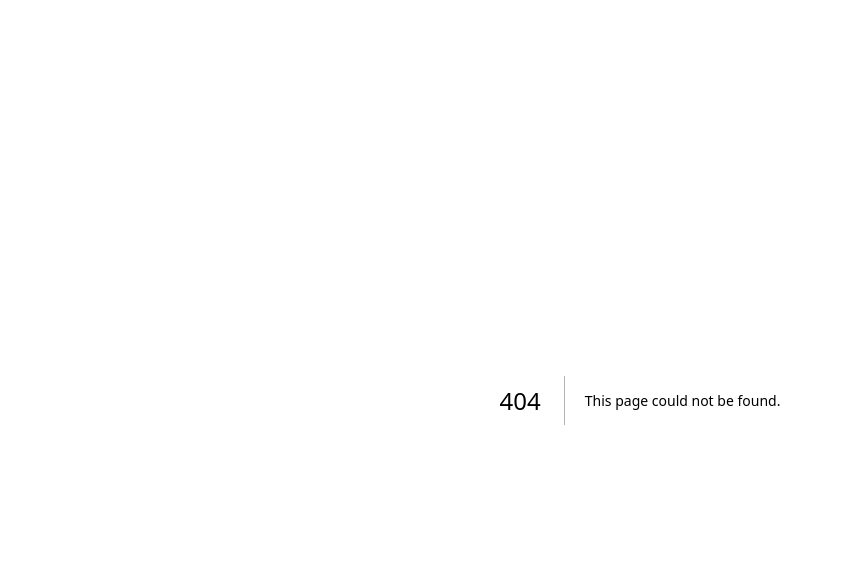
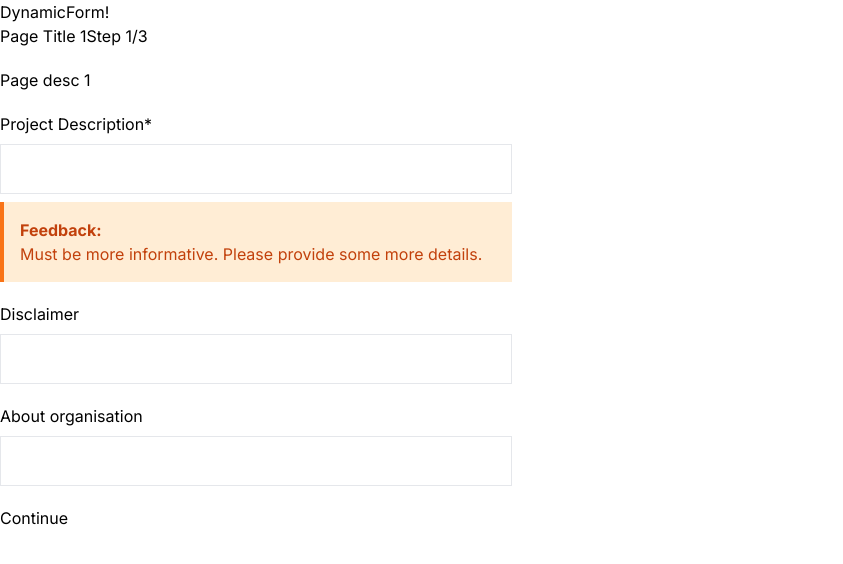
Before and after one commit to Trust-Anchor-Group/Neuro-Admin, a Next.js app: page /project in a window 1280 px wide. Before the commit this address had no page. Shown: the top 564 px of the page, without its empty margins (0-843 px from the left). Built offline with nearby package versions, Linux system fonts and the light colour scheme.

Commit message:
feat(DynamicForm): add dynamic form component

```diff
--- a/package.json
+++ b/package.json
@@ -23,12 +23,14 @@
     "next": "15.1.4",
     "react": "^19.0.0",
     "react-dom": "^19.0.0",
+    "react-hook-form": "^7.54.2",
     "react-icons": "^5.4.0",
     "react-map-gl": "^7.1.8",
     "recharts": "^2.15.0",
     "set-cookie-parser": "^2.7.1",
     "use-debounce": "^10.0.4",
-    "uuid": "^11.0.5"
+    "uuid": "^11.0.5",
+    "yup": "^1.6.1"
   },
   "devDependencies": {
     "@eslint/eslintrc": "^3",
--- /dev/null
+++ b/public/dynaFormDemo.json
@@ -0,0 +1,81 @@
+{
+    "title": "My first form",
+    "description": "My first description",
+    "pages": [
+      {
+        "title": "Page Title 1",
+        "description": "Page desc 1",
+        "inputs": [
+          {
+            "label": "Project Description",
+            "name": "projectDescription",
+            "type": "String",
+            "required": true,
+            "comment": "Must be more informative. Please provide some more details."
+          },
+          {
+            "label":"Disclaimer",
+            "name":"disclaimer",
+            "required": false,
+            "comment": null
+          },
+          {
+            "label":"About organisation",
+            "name":"aboutOrganisation",
+            "required": false,
+            "comment": null
+          }
+        ]
+      },
+      {
+        "title": "Page Title 2",
+        "description": "Page desc 2",
+        "inputs": [
+          {
+            "label": "Field 2",
+            "name": "field2",
+            "type": "String",
+            "required": true,
+            "comment": null
+          },
+          {
+            "label":"Field 2.1",
+            "name":"field21",
+            "required": false,
+            "comment": null
+          },
+          {
+            "label":"Field 2.2",
+            "name":"field22",
+            "required": false,
+            "comment": null
+          }
+        ]
+      },
+      {
+        "title": "Page Title 3",
+        "description": "Page desc 3",
+        "inputs": [
+          {
+            "label": "Field 3",
+            "name": "field3",
+            "type": "String",
+            "required": true,
+            "comment": null
+          },
+          {
+            "label":"Field 3.1",
+            "name":"field31",
+            "required": false,
+            "comment": null
+          },
+          {
+            "label":"Field 3.2",
+            "name":"field32",
+            "required": false,
+            "comment": null
+          }
+        ]
+      }
+    ]
+}
--- /dev/null
+++ b/src/app/project/page.js
@@ -0,0 +1,12 @@
+import DynamicForm from "@/components/forms/projectInfo/DynamicForm";
+
+export default function Project() {
+
+    return (
+        <>
+            <h1>DynamicForm!</h1>
+            <DynamicForm uri="./dynaFormDemo.json" />
+        </>
+    )
+
+}
--- /dev/null
+++ b/src/components/forms/projectInfo/DynamicForm.jsx
@@ -0,0 +1,142 @@
+"use client";
+import {useEffect, useState} from "react";
+import {useForm} from "react-hook-form";
+import {v4 as uuidv4} from "uuid";
+
+const DynamicForm = ({uri, endpoint}) => {
+
+    const [template, setTemplate] = useState(null);
+    const [pageIndex, setPageIndex] = useState(0);
+    const [pageData, setPageData] = useState(null);
+    const [formInfo, setFormInfo] = useState({});
+
+    const {
+        register,
+        handleSubmit,
+        formState: {errors},
+        trigger
+    } = useForm({
+        mode: 'onChange',
+        reValidateMode: 'onChange'
+    });
+
+    const fetchFormContent = async () => {
+        try {
+            const response = await fetch(uri, {
+                method: 'GET',
+                headers: {
+                    'content-type': 'application/json'
+                },
+                credentials: "include"
+            });
+
+            if(!response.ok){
+                console.log(`Response not ok: ${response.statusText}`);
+            }
+
+            const responseData = await response.json();
+            console.log('Response data:', responseData);
+            setTemplate(responseData);
+        } catch (error){
+            console.log(`Something went wrong: ${error.message}`)
+        }
+    }
+
+    useEffect(() => {
+        fetchFormContent();
+    }, []);
+
+    useEffect(() => {
+        console.log('Template', template);
+        if(template) setPageData(template.pages[pageIndex]);
+        setFormInfo({
+            currentSlide: pageIndex + 1,
+            totalSlides: template?.pages?.length
+        });
+    }, [template, pageIndex]);
+
+    const onSumbit = (data) => {
+        console.log('the form data', data);
+    }
+
+    const handleSlide = async (status) => {
+        switch (status) {
+            case "prev":
+                setPageIndex(pageIndex-1);
+                break;
+            case "next":
+                if(!await trigger()) return;
+                setPageIndex(pageIndex+1);
+                break;
+        }
+    }
+
+    return (pageData &&
+        <form
+            onSubmit={handleSubmit((data) => console.log('Submit',data))}
+            className="flex flex-col gap-5 w-full max-w-lg"
+        >
+            {
+                template?.pages?.length > 1 && (
+                    <div>
+                        <span>{pageData.title}</span>
+                        <span>{`Step ${formInfo.currentSlide}/${formInfo.totalSlides}`}</span>
+                    </div>
+                )
+            }
+                <p>{pageData.description}</p>
+                {pageData.inputs.map((input) => {
+                    return (
+                        <label key={input.name} className="flex flex-col gap-2">
+                            <span>{`${input.label}${input.required ? '*' : ''}`}</span>
+                            <input
+                                className={`border p-3 shadow-1g ${errors[input.name] ? 'border-red-500' : ''}`}
+                                name={input.name}
+                                type={input.type}
+                                {...register(input.name, {
+                                    required: input.required
+                                })}
+                            />
+
+                            {errors[input.name]  && <span className="text-red-500 text-xs">{`${input.label} is required`}</span>}
+
+                            {
+                                input.comment && (
+                                    <div className="bg-orange-100 border-l-4 border-orange-500 text-orange-700 p-4" role="alert">
+                                        <span className="font-bold">Feedback:</span>
+                                        <p>{input.comment}</p>
+                                    </div>
+                                )
+                            }
+                        </label>
+                    )
+                })}
+
+            <nav>
+            {
+
+                pageIndex === 0 && formInfo.totalSlides === 1 ? (<button type="button">Complete</button>) :
+                pageIndex === 0 && formInfo.totalSlides > 0 ? (<button onClick={() => handleSlide('next')} type="button">Continue</button>) :
+                        pageIndex > 0 && formInfo.currentSlide !== formInfo.totalSlides ? (
+                    <>
+                        <button onClick={() => handleSlide('prev')} type="button">Back</button>
+                        <button onClick={() => handleSlide('next')} type="button">Continue</button>
+                    </>
+                ) : formInfo.currentSlide === formInfo.totalSlides ? (
+                    <>
+                        <button onClick={() => handleSlide('prev')} type="button">Back</button>
+                        <button>Complete</button>
+                    </>
+                ) : null
+
+            }
+            </nav>
+
+
+
+        </form>
+    )
+
+}
+
+export default DynamicForm;
```
Also changed, not shown: 1 other file (tests, documents, lock files or other folders).
